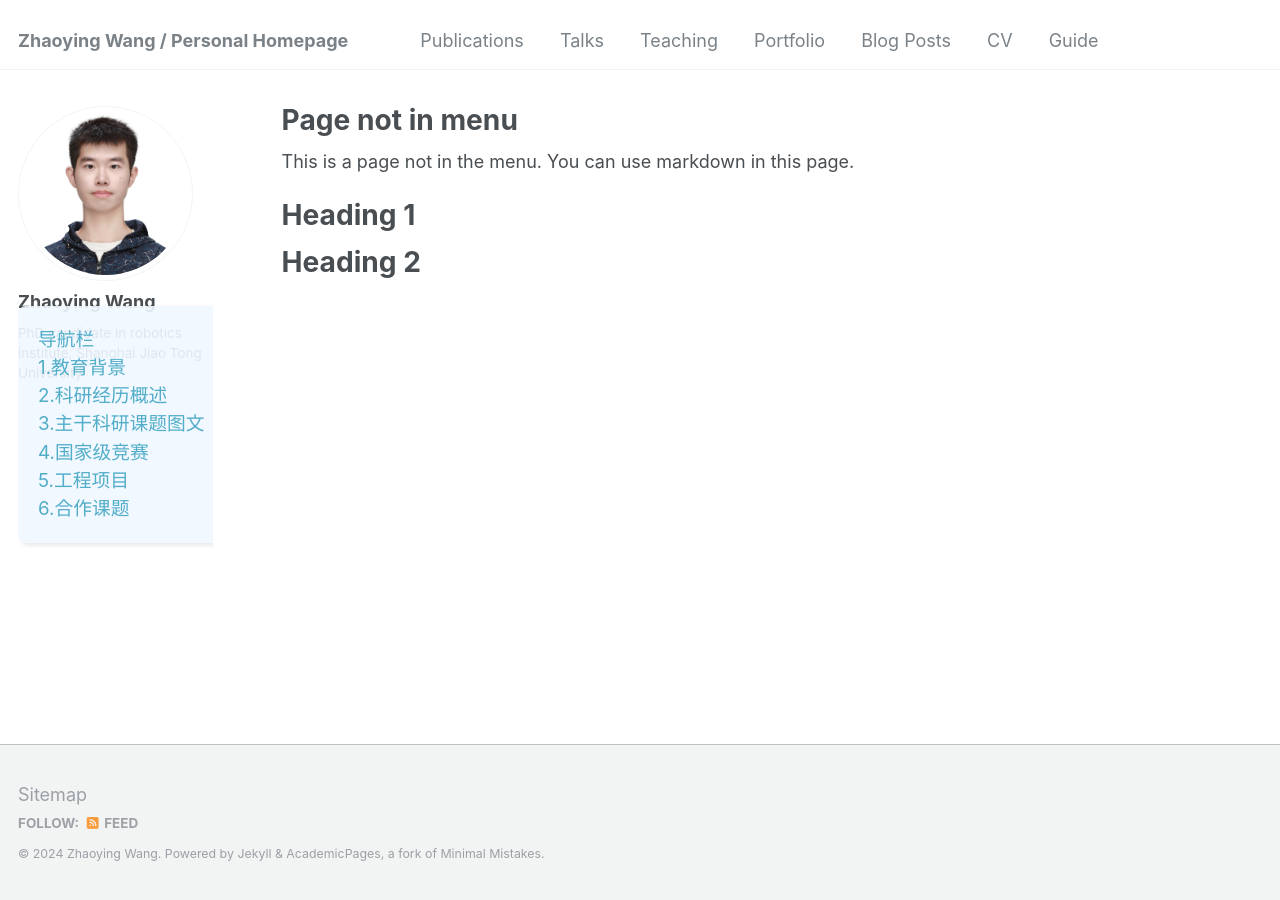
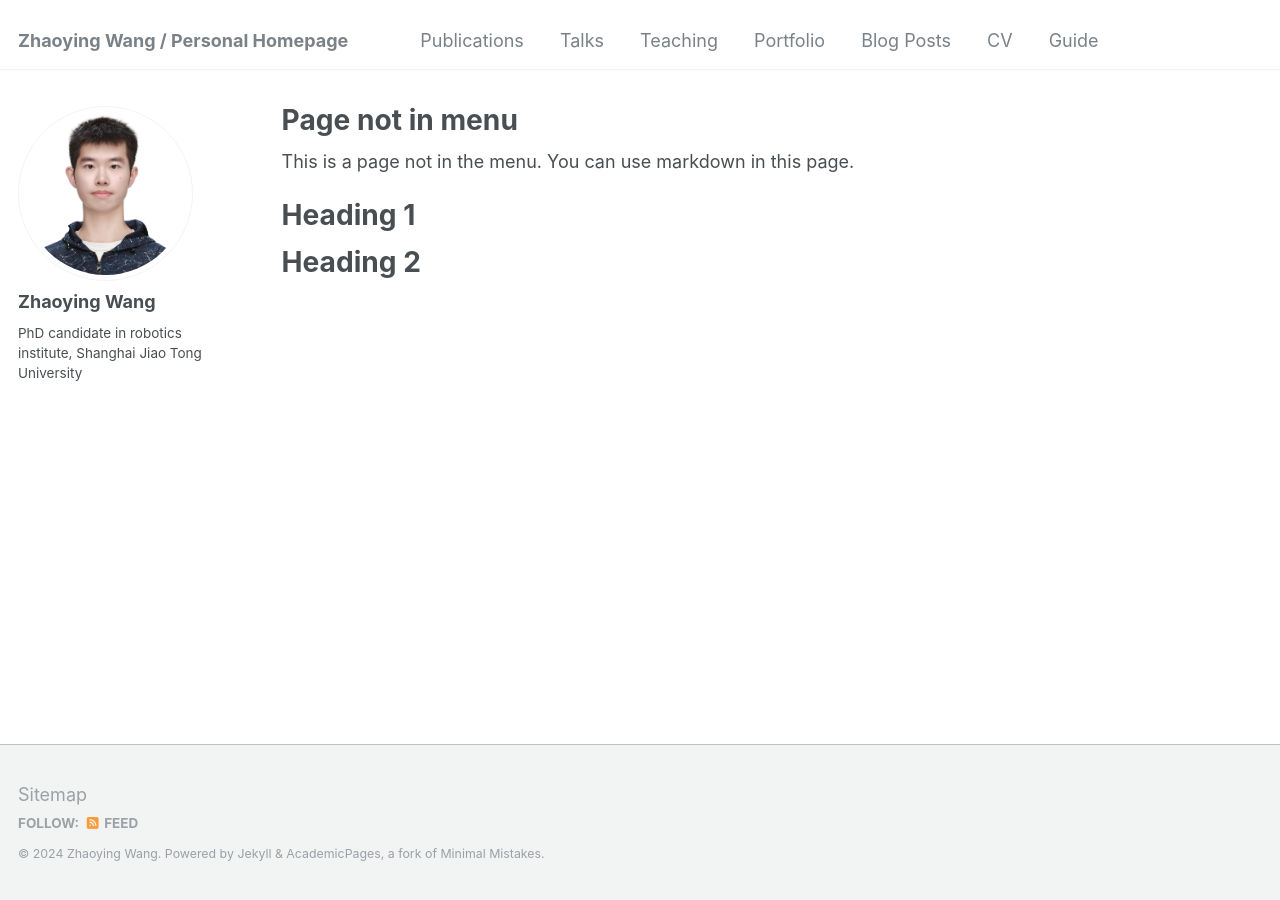
Before and after one commit to myboyhood/myboyhood.github.io, a Jekyll site: the page built from _pages/non-menu-page.md, in a window 1280 px wide. Built offline with Jekyll 4.4.1, drawn with Linux system fonts in a browser that asks for light colours.

Commit message:
change to side

```diff
--- a/_config.yml
+++ b/_config.yml
@@ -72,6 +72,20 @@ author:
   youtube          : # Username
   zhihu            : # URL
 
+# Navigation settings
+navigation:
+  - name: "教育背景"
+    url: "#1-教育背景"
+  - name: "科研经历概述"
+    url: "#2-科研经历概述"
+  - name: "主干科研课题图文"
+    url: "#3-主干科研课题图文"
+  - name: "国家级竞赛"
+    url: "#4-国家级竞赛"
+  - name: "工程项目"
+    url: "#5-工程项目"
+  - name: "合作课题"
+    url: "#6-合作课题"
 
 
 # Site Settings
--- a/_layouts/single.html
+++ b/_layouts/single.html
@@ -87,7 +87,7 @@ layout: default
     </div>
   {% endif %}
 
-  <div class="sidebar">
+  <!-- <div class="sidebar">
     {% if site.sidebar.nav %}
       <nav>
         <ul>
@@ -104,5 +104,5 @@ layout: default
         </ul>
       </nav>
     {% endif %}
-  </div>
+  </div> -->
 </div>
--- a/assets/css/main.scss
+++ b/assets/css/main.scss
@@ -45,72 +45,27 @@ h1 {
     scroll-margin-top: 100px; // 根据页眉的高度进行调整
 }
 
-/* 保持左侧内容的位置不变 */
-.sidebar-content {
-    position: relative;
-    /* 其他样式保持不变 */
-}
-
-/* 调整导航栏的位置 */
-.sidebar nav {
-    position: fixed; /* 固定位置，使其不随页面滚动 */
-    // position: sticky;
-    top: 200px; /* 导航栏距离页面顶部的距离，调整这个值以适应你的布局 */
-    left: 0; /* 左侧对齐 */
-
-    font-size: 25px; /* 根据需要调整字体大小 */
-    font-weight: normal; /* 可选：加粗字体 */
-
-    // transform: translateY(-50%); /* 向上移动50% */
-    width: 250px; /* 导航栏宽度 */
-
-    background-color: rgba(240, 248, 255, 0.9); /* 使用淡蓝色，增加透明度 */
-    padding: 20px;
-    box-shadow: 2px 2px 5px rgba(0, 0, 0, 0.1); /* 保留轻微阴影 */
-    border-radius: 8px; /* 添加圆角，使其更柔和 */
-}
-
-// .main-content {
-//     margin-right: 270px; /* 为右侧导航栏留出空间 */
+// /* 保持左侧内容的位置不变 */
+// .sidebar-content {
+//     position: relative;
+//     /* 其他样式保持不变 */
 // }
 
-// /* 对大屏幕的样式 */
-// @media (min-width: 768px) {
-//     .sidebar nav {
-//         top: 150px; /* 调整大屏幕的top位置 */
-//         font-size: 20px; /* 调整大屏幕上的字体大小 */
-//     }
+// /* 调整导航栏的位置 */
+// .sidebar nav {
+//     position: fixed; /* 固定位置，使其不随页面滚动 */
+//     // position: sticky;
+//     top: 200px; /* 导航栏距离页面顶部的距离，调整这个值以适应你的布局 */
+//     left: 0; /* 左侧对齐 */
+
+//     font-size: 25px; /* 根据需要调整字体大小 */
+//     font-weight: normal; /* 可选：加粗字体 */
+
+//     // transform: translateY(-50%); /* 向上移动50% */
+//     width: 200px; /* 导航栏宽度 */
+
+//     background-color: rgba(240, 248, 255, 0.9); /* 使用淡蓝色，增加透明度 */
+//     padding: 20px;
+//     box-shadow: 2px 2px 5px rgba(0, 0, 0, 0.1); /* 保留轻微阴影 */
+//     border-radius: 8px; /* 添加圆角，使其更柔和 */
 // }
-
-// /* 对中等屏幕的样式 */
-// @media (min-width: 1024px) {
-//     .sidebar nav {
-//         top: 120px; /* 调整中等屏幕的top位置 */
-//         font-size: 18px; /* 调整中等屏幕上的字体大小 */
-//     }
-// }
-
-// /* 对小屏幕的样式 */
-// @media (max-width: 767px) {
-//     .sidebar nav {
-//         position: relative; /* 小屏幕上可以使用相对定位 */
-//         top: auto; /* 自动位置 */
-//         left: auto;
-//         width: 100%; /* 让导航栏占据整个宽度 */
-//         margin: 0 auto; /* 居中显示 */
-//         font-size: 16px; /* 调整小屏幕的字体大小 */
-//     }
-// }
-
-// .sidebar a {
-//     color: #007BFF; /* 使用更柔和的蓝色 */
-//     font-weight: normal; /* 取消加粗，使文字更自然 */
-// }
-
-// .sidebar a:hover {
-//     color: #0056b3; /* 添加悬停效果，稍微加深颜色 */
-// }
-
-// .sidebar nav h2 {
-//     color: #0056b3; /* 导航标题颜色 */
-// }
```
